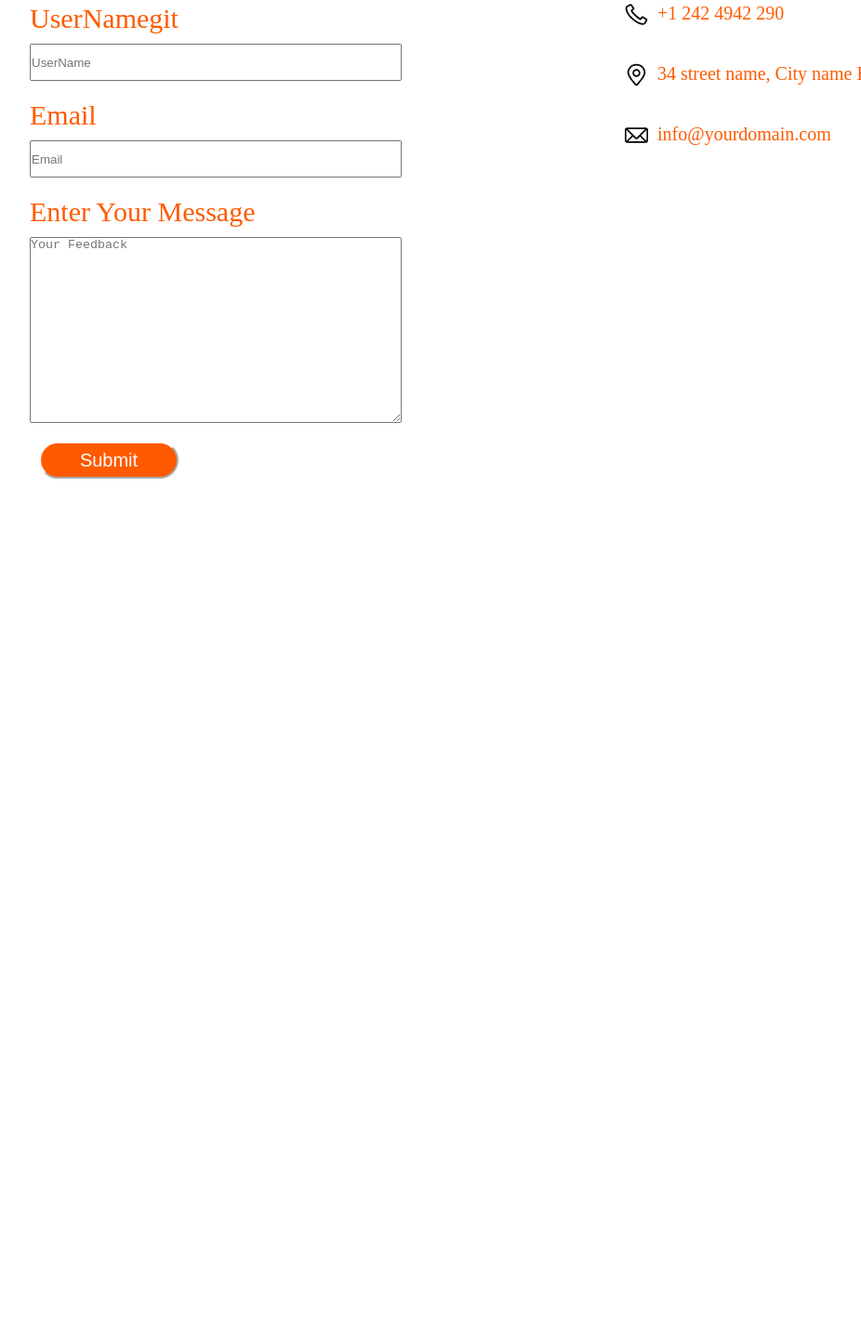
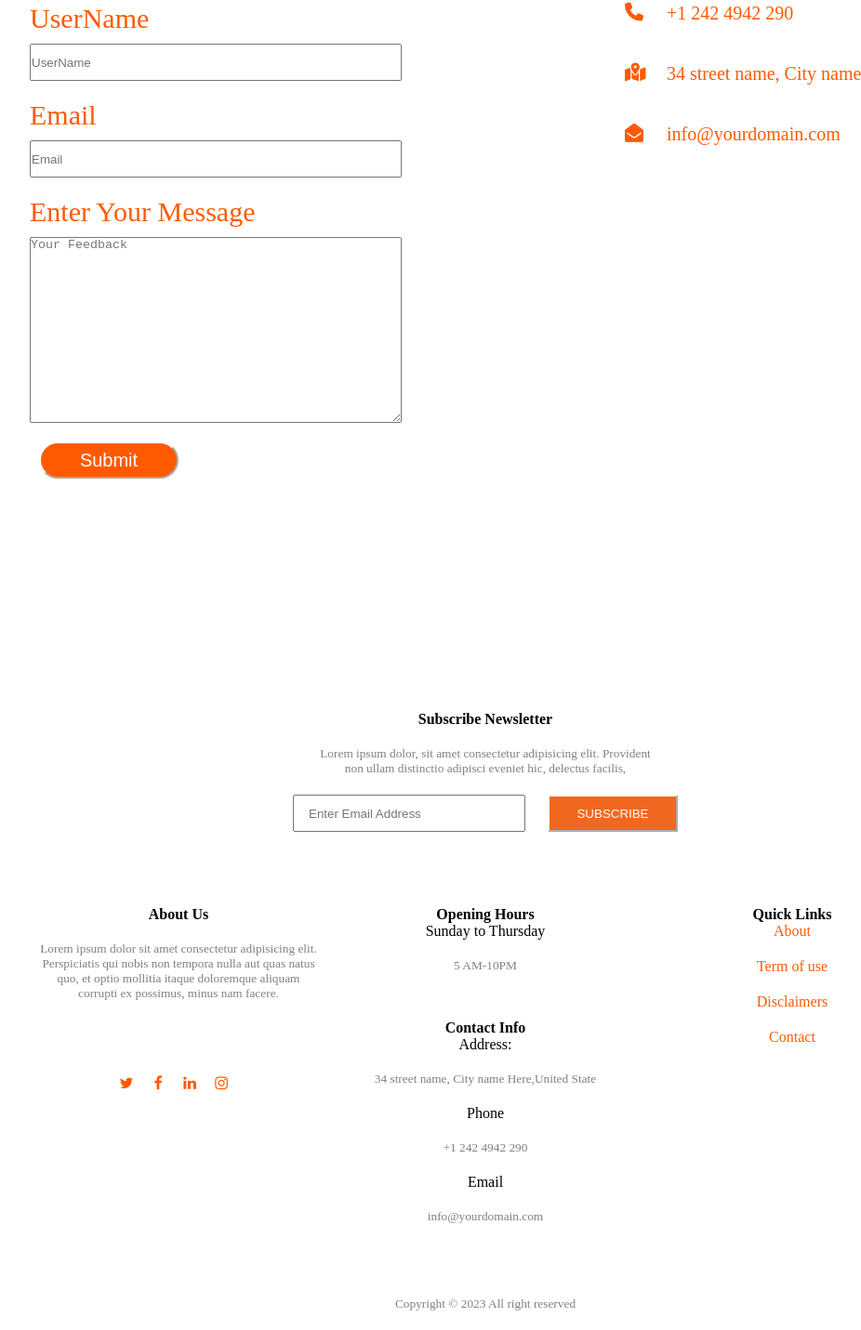
Before and after one commit to rasha-taher/restaurant-website, a plain HTML site: page contact-us.html in a window 1280 px wide. Shown: the part 464-1895 px from the top of the page at 93% size, without its empty margins (118-1044 px from the left). Before the commit the page ends 979 px from the top, so only its background shows below. Drawn offline with Linux system fonts and the light colour scheme.

Commit message:
contact us page uploaded

```diff
--- a/contact-style.css
+++ b/contact-style.css
@@ -122,10 +122,181 @@ header {
 .svgs{
   width: 25px;
   height: 25px;
-  margin-right: 10px;
+  margin-right: 20px;
   margin-top: 10px;
+  color:#ff5a00;
 
 }
 .info-text{
   padding-top: 10px;
 }
+.subs1 {
+  text-align: center;
+  align-content: center;
+  justify-content: center;
+}
+
+.p2 {
+  color: gray;
+  font-size: smaller;
+  margin-top: 20px;
+  margin-bottom: 20px;
+}
+
+.subscribe {
+  text-align: center;
+  background-color: #f0681f;
+  box-shadow: none;
+  border-color: white;
+  height: 40px;
+  width: 140px;
+  color: white;
+  margin-left: 20px;
+}
+
+.mail {
+  height: 40px;
+  width: 250px;
+  padding-left: 15px;
+}
+
+.subs1 {
+  margin-bottom: 80px;
+  margin-top: 250px;
+}
+
+.subs2 {
+  display: flex;
+  flex-direction: row;
+
+  justify-content: center;
+}
+
+.about-us {
+  height: 400px;
+  width: 300px;
+  margin-right: 30px;
+
+}
+.media {
+  margin-top: 80px;
+}
+
+.socialicon {
+  height: 20px;
+  width: 20px;
+  margin-right: 10px;
+  color: #FF5A00;
+
+}
+
+.subs3 {
+  height: 400px;
+  width: 300px;
+  margin-right: 30px;
+}
+
+.quick {
+  height: 400px;
+  width: 300px;
+
+}
+
+.quick ul li {
+  list-style: none;
+  margin-bottom: 20px;
+}
+
+.quick ul li a {
+  text-decoration: none;
+  color: #FF5A00;
+}
+
+.opening {
+  padding-bottom: 30px;
+}
+
+footer {
+  text-align: center;
+  margin-top: 50px
+}
+
+@media screen and (min-width: 360px) and (max-width: 1024px) {
+  .logo {
+    padding-left: 10px;
+    padding-right: 5px;
+    font-size: 14px;
+    margin-right: 0;
+  }
+  .menu-items {
+    padding-right: 10px;
+  }
+  .menu-items a {
+    padding-right: 5px;
+  }
+  .head-section-2 {
+    justify-content: center;
+    align-items: center;
+  }
+  .head-title {
+    font-size: 60px;
+
+  }
+
+  .container {
+    display: flex;
+    flex-direction: column;
+  }
+  .sending-message{
+     width: 100%;
+     padding-left: 25px;
+    margin-bottom: 150px;
+  }
+  .general-info{
+    width: 100%;
+    padding-left: 25px;
+  }
+  .box{
+    height: 25px;
+    width:250px ;
+  }
+
+  .b1{
+    height: 50px;
+  }
+  .subs2 {
+    flex-direction: column;
+    align-items: center;
+
+  }
+  .p2 {
+    font-size: 20px;
+  }
+
+  .subs2 p {
+    font-size: 25px
+  }
+
+  .subs2 h4 {
+    font-size: xx-large;
+  }
+
+  .opening {
+    margin-top: 95px;
+  }
+
+  .quick {
+    margin-top: 340px;
+  }
+  .quick ul li {
+    font-size: 25px;
+  }
+  .socialicon {
+    height: 40px;
+    width: 40px;
+    padding-right: 10px;
+  }
+  .title{
+    text-align: center;
+  }
+}
--- a/contact-us.html
+++ b/contact-us.html
@@ -1,7 +1,13 @@
 <html>
   <head>
     <meta name="viewport" content="width=device-width, initial-scale=1.0" />
+    <link
+      rel="stylesheet"
+      href="https://cdnjs.cloudflare.com/ajax/libs/font-awesome/6.4.0/css/all.min.css"
+    />
 
+<link rel='stylesheet'
+ href='https://cdnjs.cloudflare.com/ajax/libs/font-awesome/4.7.0/css/font-awesome.min.css'>
     <link href="contact-style.css" rel="stylesheet" />
   </head>
 
@@ -20,11 +26,14 @@
       </div>
       <p class="head-title">Contact US</p>
     </header>
+
+
+
     <div class="container">
       <div class="sending-message">
         <p class="title">Message Us</p>
         <form>
-          <p class="info">UserNamegit</p>
+          <p class="info">UserName</p>
           <input class="box" type="text" placeholder="UserName" />
           <p class="info">Email</p>
           <input type="email" class="box" placeholder="Email" />
@@ -37,18 +46,85 @@
       <div class="general-info">
         <p class="title">Contact info</p>
         <div class="social-info">
-          <img src="phone.svg" class="svgs" />
-         <p class="info-text">  +1 242 4942 290 </p>
+          <i class="fa-solid fa-phone svgs"></i>
+          <p class="info-text">+1 242 4942 290</p>
         </div>
         <div class="social-info">
-          <img src="map-marker.svg" class="svgs"> <p class="info-text"> 34 street name, City name Here,United
-          State</p>
+          <i class="fa-solid fa-map-location-dot svgs" ></i>
+          <p class="info-text">34 street name, City name Here,United State</p>
         </div>
         <div class="social-info">
-          <img src="email.svg" class="svgs" />
-          <p class="info-text"> info@yourdomain.com </p>
+          <i class="fa fa-envelope-open svgs" ></i>
+          <p class="info-text">info@yourdomain.com</p>
         </div>
       </div>
     </div>
+
+
+
+    <footer>
+      <div class="subs">
+        <div class="subs1">
+          <h4>Subscribe Newsletter</h4>
+          <p class="p2">
+            Lorem ipsum dolor, sit amet consectetur adipisicing elit.
+            Provident<br />
+            non ullam distinctio adipisci eveniet hic, delectus facilis,
+          </p>
+          <form>
+            <input type="text" class="mail" placeholder="Enter Email Address" />
+            <button class="subscribe">SUBSCRIBE</button>
+          </form>
+        </div>
+        <div class="subs2">
+          <div class="about-us">
+            <h4>About Us</h4>
+            <p class="p2">
+              Lorem ipsum dolor sit amet consectetur adipisicing elit.
+              Perspiciatis qui nobis non tempora nulla aut quas natus quo, et
+              optio mollitia itaque doloremque aliquam corrupti ex possimus,
+              minus nam facere.
+            </p>
+            <div class="media">
+
+              <i class='fa fa-twitter socialicon'></i>
+              <i class='fa fa-facebook socialicon'></i>
+              <i class='fa fa-linkedin socialicon'></i>
+              <i class='fa fa-instagram socialicon'></i>
+          </div>
+          </div>
+          <div class="subs3">
+            <div class="opening">
+              <h4>Opening Hours</h4>
+              <p>Sunday to Thursday</p>
+              <p class="p2">5 AM-10PM</p>
+            </div>
+
+            <div class="contact">
+              <h4>Contact Info</h4>
+              <p>Address:</p>
+              <p class="p2">34 street name, City name Here,United State</p>
+              <p>Phone</p>
+              <p class="p2">+1 242 4942 290</p>
+              <p>Email</p>
+              <p class="p2">info@yourdomain.com</p>
+            </div>
+          </div>
+
+          <div class="quick">
+            <h4>Quick Links</h4>
+            <ul>
+              <li><a href=" ">About</a></li>
+              <li><a href="">Term of use</a></li>
+              <li><a href=""> Disclaimers</a></li>
+              <li><a href=""> Contact</a></li>
+            </ul>
+          </div>
+        </div>
+        <div class="copy">
+          <p class="p2">Copyright &copy 2023 All right reserved</p>
+        </div>
+      </div>
+    </footer>
   </body>
 </html>
```
Also changed, not shown: calendar.svg (deleted), email.svg (deleted), map-marker.svg (deleted), phone.svg (deleted).
